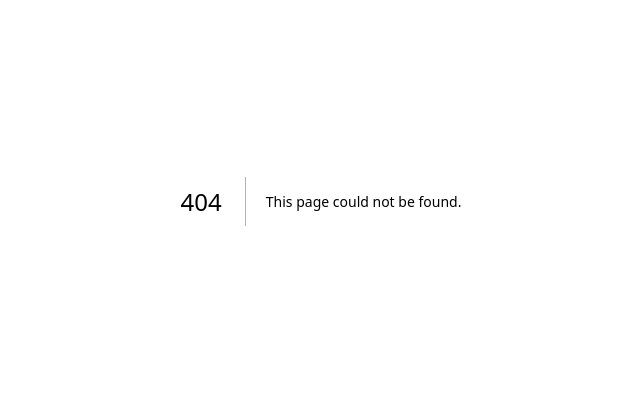
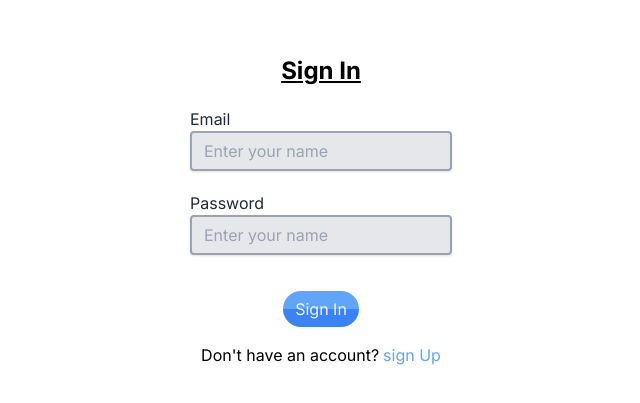
Before and after one commit to Shuheitkhs/teamsdev_16_2, a Next.js app: page /sign_in in a window 1280 px wide. Before the commit this address had no page. Shown: the part 199-602 px from the top of the page, without its empty margins (319-959 px from the left). Built offline with nearby package versions, Linux system fonts and the light colour scheme.

Commit message:
sign_in画面の追加

```diff
--- /dev/null
+++ b/app/sign_in/page.tsx
@@ -0,0 +1,36 @@
+import React from "react";
+
+const SignIn = () => {
+  return (
+    <div className="flex flex-col items-center justify-center min-h-screen">
+      <h1 className="text-2xl font-bold underline py-5">Sign In</h1>
+      <form className="flex flex-col items-center">
+        <div>
+          <p className="text-gray-800">Email</p>
+          <input
+            type="email"
+            placeholder="Enter your name"
+            className="bg-gray-200 shadow border-2 border-gray-400 appearance-none rounded w-full py-2 px-3 text-gray-800 leading-tight focus:outline-none focus:shadow-outline"
+          />
+        </div>
+        <div className="py-5">
+          <p className="text-gray-800">Password</p>
+          <input
+            type="password"
+            placeholder="Enter your name"
+            className="bg-gray-200 shadow border-2 border-gray-400 appearance-none rounded w-full py-2 px-3 text-gray-800 leading-tight focus:outline-none focus:shadow-outline"
+          />
+        </div>
+        <button className="flex h-9 items-center justify-center rounded-full bg-gradient-to-b from-blue-400 from-50% to-blue-500 to-50% px-3 text-blue-50 hover:from-blue-500 hover:to-blue-600 active:from-blue-600 active:to-blue-700 mt-4">
+          Sign In
+        </button>
+      </form>
+      <div className="flex items-center mt-4">
+        <span>Don&apos;t have an account?</span>
+        <span className="text-blue-400 ml-1"> sign Up</span>
+      </div>
+    </div>
+  );
+};
+
+export default SignIn;
```
